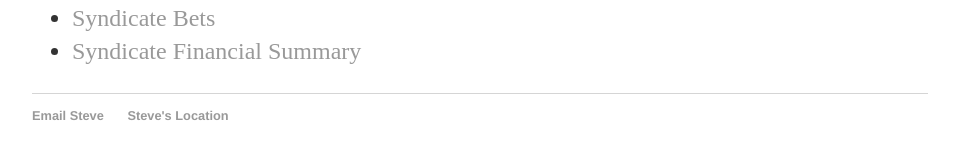
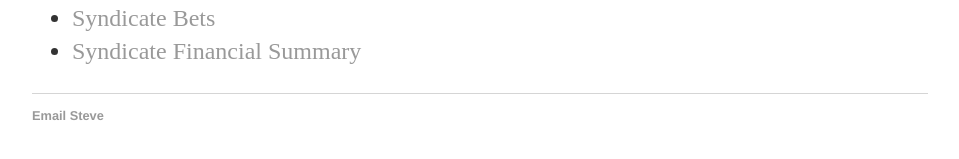
Before and after one commit to tsmith3480/sasajs.github.io, a Jekyll site: the page built from index.html, in a window 1280 px wide. Shown: the part 483-642 px from the top of the page, without its empty margins (160-1119 px from the left). Built offline with Jekyll 4.4.1, drawn with Linux system fonts in a browser that asks for light colours.

Commit message:
Update default.html

```diff
--- a/_layouts/default.html
+++ b/_layouts/default.html
@@ -26,7 +26,6 @@
   <footer>
    <ul>
    <li><a href="mailto:steve.schilhabel@gmail.com">Email Steve</a></li>
-   <li><a href="https://github.com/sasajs">Steve's Location</a></li>
    <li><a href="https://www.facebook.com/steve.schilhabel.9>Follow Steve on Facebook</a></li>
    </ul>
   </footer>
```
